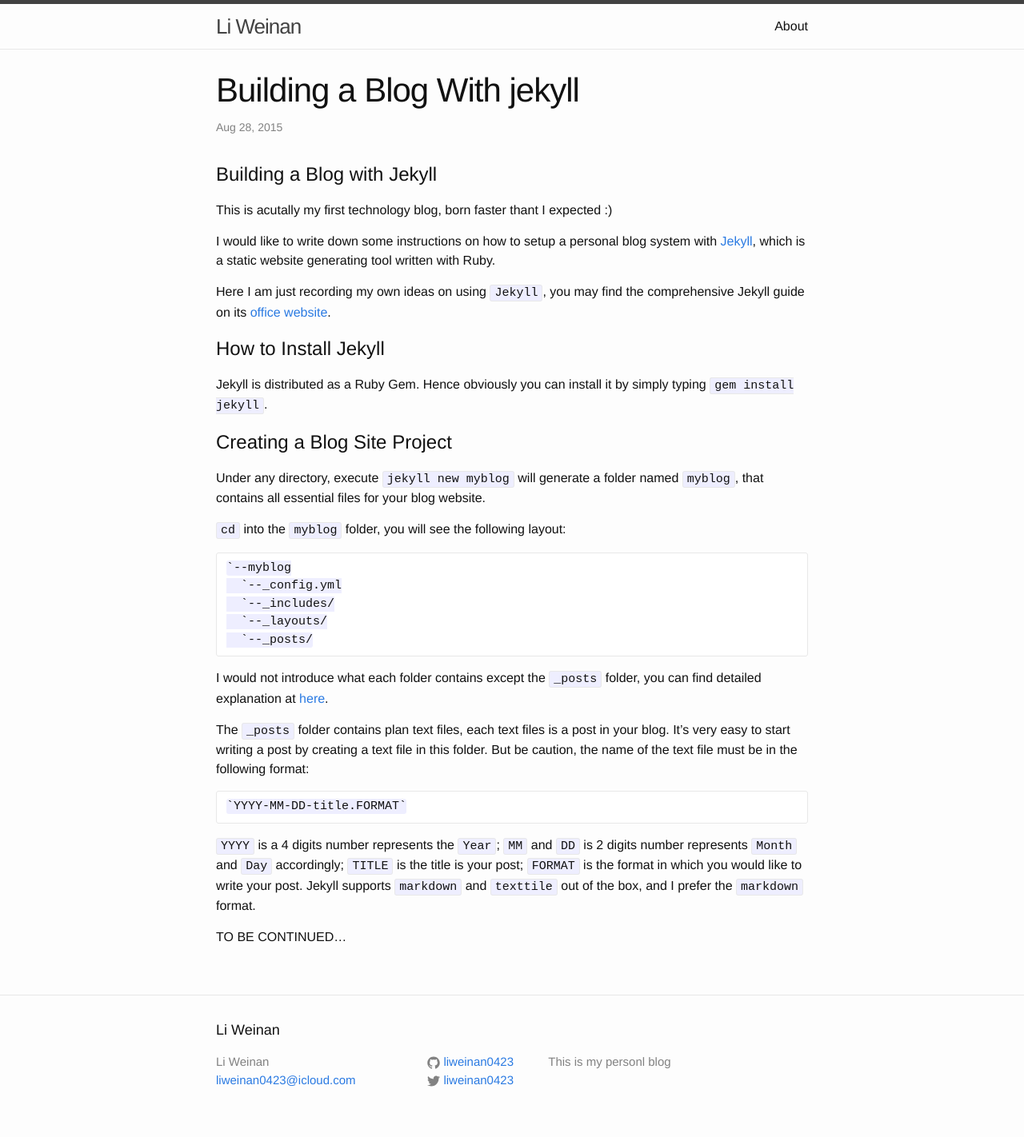
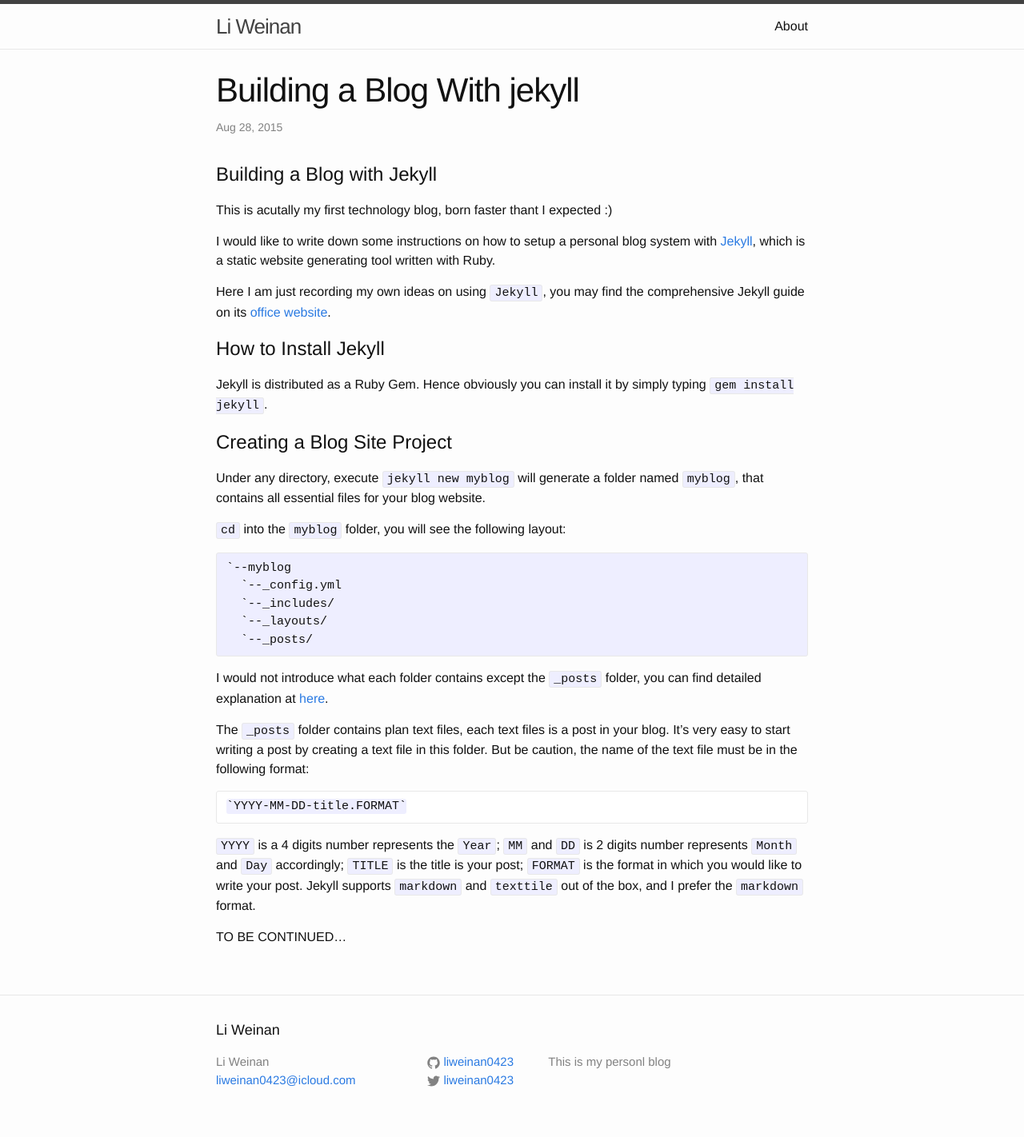
Before and after one commit to liweinan0423/liweinan0423.github.io, a Jekyll site: the page built from _posts/2015-08-28-build-a-blog-with-jekyll.md, in a window 1280 px wide. Shown: the whole page at 80% size. Built offline with Jekyll 4.4.1, drawn with Linux system fonts in a browser that asks for light colours.

Commit message:
Update 2015-08-28-build-a-blog-with-jekyll.md

`````diff
--- a/_posts/2015-08-28-build-a-blog-with-jekyll.md
+++ b/_posts/2015-08-28-build-a-blog-with-jekyll.md
@@ -21,13 +21,13 @@ Jekyll is distributed as a Ruby Gem. Hence obviously you can install it by simpl
 Under any directory, execute `jekyll new myblog` will generate a folder named `myblog`, that contains all essential files for your blog website.
 
 `cd` into the `myblog` folder, you will see the following layout:
-````
+<pre>
 `--myblog
   `--_config.yml
   `--_includes/
   `--_layouts/
   `--_posts/
-````
+</pre>
 I would not introduce what each folder contains except the `_posts` folder, you can find detailed explanation at [here](http://jekyllrb.com/docs/structure/).
 
 The `_posts` folder contains plan text files, each text files is a post in your blog. It's very easy to start writing a post  by creating a text file in this folder. But be caution, the name of the text file must be in the following format:
`````
